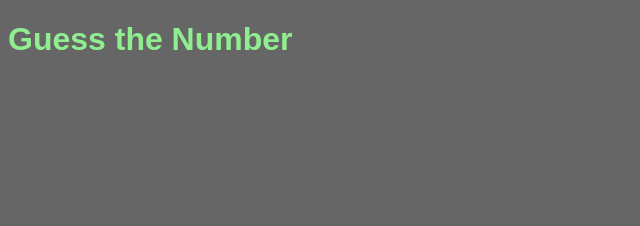
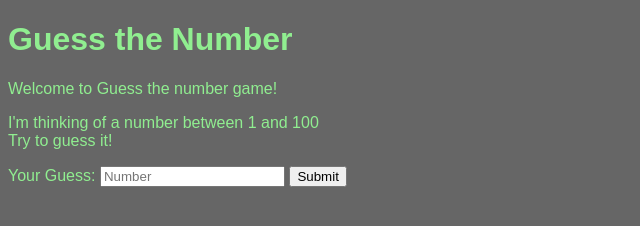
Before and after one commit to LauraRamgilStud/QuessTheNumber, a plain HTML site: page index.html in a window 1280 px wide. Shown: the whole page, without its empty margins (0-640 px from the left). Drawn offline with Linux system fonts and the light colour scheme.

Commit message:
setup UI

```diff
--- a/index.html
+++ b/index.html
@@ -8,6 +8,19 @@
   </head>
   <body>
     <h1>Guess the Number</h1>
+    <p>Welcome to Guess the number game!</p>
+    <p>
+      I'm thinking of a number between 1 and 100<br />
+      Try to guess it!
+    </p>
+
+    <ul id="guess-list"></ul>
+
+    <div class="input-form">
+      <label for="guess">Your Guess:</label>
+      <input type="number" name="guess" id="guess" placeholder="Number" />
+      <button>Submit</button>
+    </div>
 
     <script src="script.js"></script>
   </body>
```
